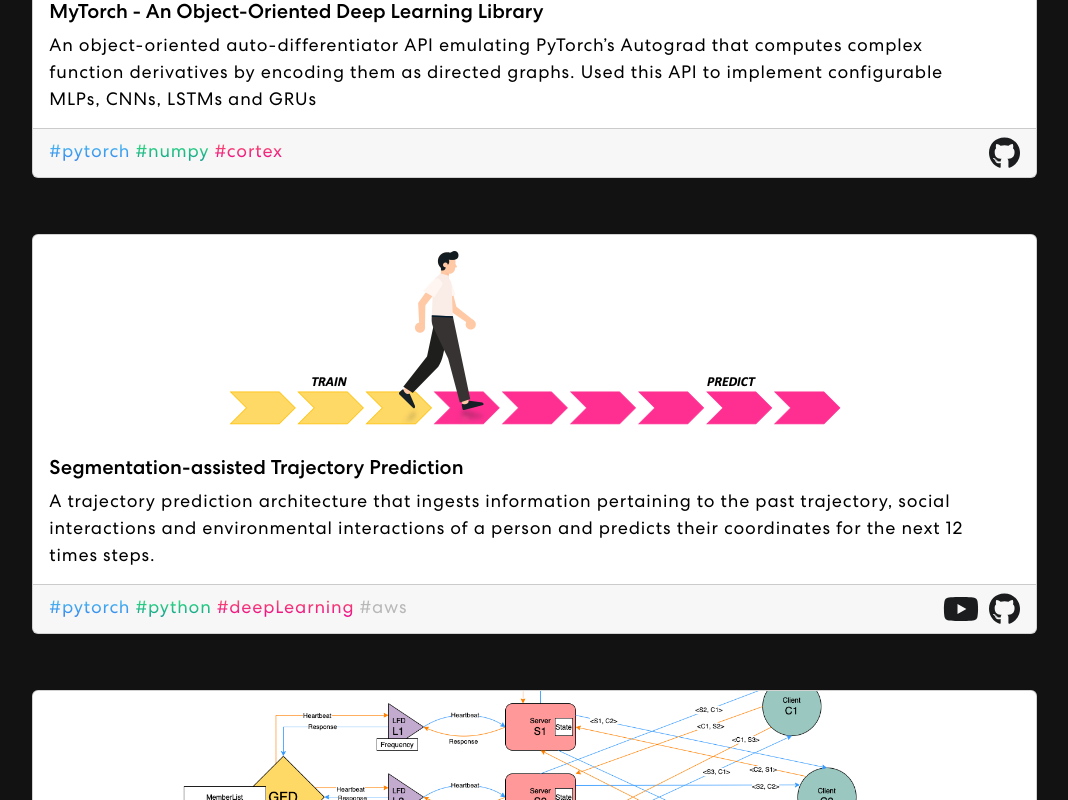
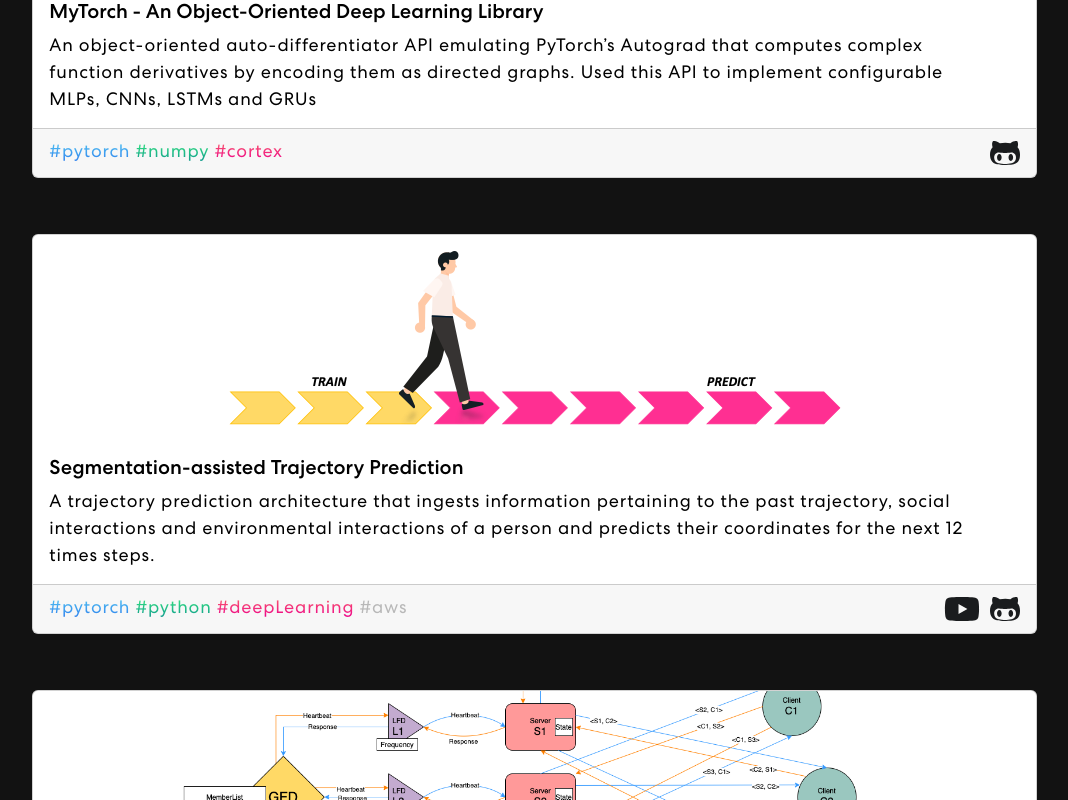
Before and after one commit to dhruvv301292/portfolio, a React (Create React App) app: page /projects in a window 1280 px wide. Shown: the part 840-1640 px from the top of the page, without its empty margins (72-1140 px from the left). Built offline with nearby package versions, Linux system fonts and the light colour scheme.

Commit message:
added alt icons and tool tips

```diff
--- a/src/components/Projects.js
+++ b/src/components/Projects.js
@@ -7,7 +7,7 @@ import Card from 'react-bootstrap/Card';
 import Tech from './Tech';
 import { Row, Container } from "react-bootstrap";
 import { FontAwesomeIcon } from "@fortawesome/react-fontawesome";
-import { faGithub } from "@fortawesome/free-brands-svg-icons";
+import { faGithubAlt } from "@fortawesome/free-brands-svg-icons";
 import { faYoutube } from "@fortawesome/free-brands-svg-icons";
 import { faBook } from "@fortawesome/free-solid-svg-icons";
 
@@ -36,9 +36,9 @@ const ProjectCard = ({
             {tags.map((tag) => (
                 <p style={{display: "inline", margin: '0'}} className={tag.color} key={`${name}-${tag.name}`}>#{tag.name} </p>
             ))}
-            <a href={source_code_link} target="_blank"><FontAwesomeIcon icon={faGithub} size="2xl" style={{color: "#1a1c1e", float: 'right'}} /></a>
-            {youtube_link != null ? <a href={youtube_link} target="_blank"><FontAwesomeIcon icon={faYoutube} size="2xl" style={{color: "#1a1c1e", float: 'right', marginRight: '10'}} /></a> : null}
-            {publication_link!= null ? <a href={publication_link} target="_blank"><FontAwesomeIcon icon={faBook} size="2xl" style={{color: "#1a1c1e", float: 'right', marginRight: '10'}} /></a> : null}
+            <a href={source_code_link} target="_blank"><FontAwesomeIcon icon={faGithubAlt} title="Code Repo" size="2xl" style={{color: "#1a1c1e", float: 'right'}} /></a>
+            {youtube_link != null ? <a href={youtube_link} target="_blank"><FontAwesomeIcon icon={faYoutube} title="Video Presentation" size="2xl" style={{color: "#1a1c1e", float: 'right', marginRight: '10'}} /></a> : null}
+            {publication_link!= null ? <a href={publication_link} target="_blank"><FontAwesomeIcon icon={faBook} title="Publication" size="2xl" style={{color: "#1a1c1e", float: 'right', marginRight: '10'}} /></a> : null}
             </Card.Footer>
         </Card>
       </Tilt>
```
Also changed, not shown: src/assets/img/weconnect4.png, 1 other file (tests, documents, lock files or other folders).
